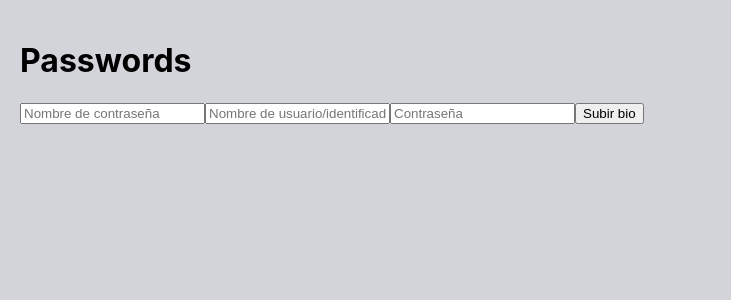
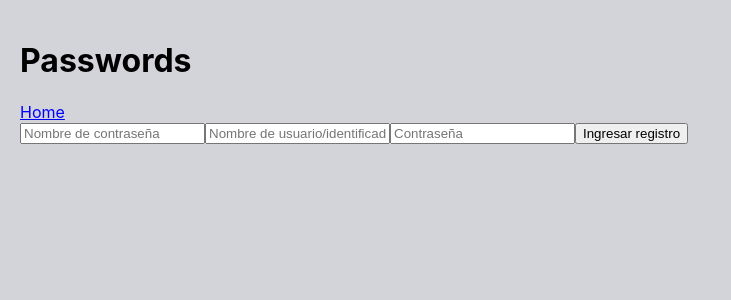
Before and after one commit to JohanTv/proyecto-seguridad, a React (Create React App) app: page /passwords in a window 1280 px wide. Shown: the top 300 px of the page, without its empty margins (0-731 px from the left). Built offline with nearby package versions, Linux system fonts and the light colour scheme.

Commit message:
Details and design

```diff
--- a/src/components/Header.jsx
+++ b/src/components/Header.jsx
@@ -1,4 +1,4 @@
-import React from 'react'
+import React, {Fragment} from 'react'
 import { Login } from './User/Login'
 import { User } from './User/User'
 import { NewUser } from './User/NewUser'
@@ -37,9 +37,22 @@ export function Header({usuario, setUser, usuarios, setUsuarios}) {
 
     if (usuario){
         if(usuario.loginCount === 1){
-            return (<NewUser username={usuario.username}/>)
+            return (
+            <Fragment>
+                <div className="header">
+                    <NewUser username={usuario.username}/>
+                </div>
+            </Fragment>
+
+            )
         }
-        return (<User username={usuario.username}/>)
+        return (
+        <Fragment>
+            <div className="header">
+                <User username={usuario.username}/>
+            </div>
+        </Fragment>
+        )
     }
     else{
         return (<Login verification = {login}/>)
--- a/src/components/Passwords/NewPassword.jsx
+++ b/src/components/Passwords/NewPassword.jsx
@@ -11,6 +11,9 @@ export function NewPassword({addPass}) {
                         }
         console.log(newPass)
         addPass(newPass)
+        passName.current.value = ""
+        userName.current.value = ""
+        password.current.value = ""
     };
 
     return (
@@ -18,7 +21,7 @@ export function NewPassword({addPass}) {
             <input ref={passName} type="text" placeholder="Nombre de contraseña"/>
             <input ref={userName} type="text" placeholder="Nombre de usuario/identificador"/>
             <input ref={password} type="password" placeholder="Contraseña"/>
-            <button type="submit" onClick={buildPass}>Subir bio</button>
+            <button type="submit" onClick={buildPass}>Ingresar registro</button>
         </div>
     )
 }
--- a/src/components/Passwords/PasswordsList.jsx
+++ b/src/components/Passwords/PasswordsList.jsx
@@ -2,6 +2,7 @@ import React, { useState, useEffect } from 'react'
 import { validate, encryptPassword } from '../../lib/cryptography'
 import { NewPassword } from './NewPassword'
 import { PasswordInfo } from './PasswordInfo'
+import {NavLink} from 'react-router-dom'
 
 const PASSWORDS = "PASSLIST"
 const CURRENTUSER = "USUARIOACTUAL"
@@ -62,6 +63,7 @@ export function PasswordsList() {
     return (
         <div>
             <h1>Passwords</h1>
+            <NavLink to="/" style={({ isActive }) => isActive ? {color: 'red'} : {color: 'blue'}} activeclassname="active">Home</NavLink>
             <NewPassword addPass={addPassword}/>
             { passwords  && passwords[user.username] && passwords[user.username].map((pass, index) => (
                 <PasswordInfo key={index} password={pass}/>
--- a/src/components/User/NewUser.jsx
+++ b/src/components/User/NewUser.jsx
@@ -2,7 +2,7 @@ import React from 'react'
 
 export function NewUser({username}) {
     return (
-        <div className="header">
+        <div className="welcome">
             Welcome {username}!
         </div>
     )
--- a/src/components/User/User.jsx
+++ b/src/components/User/User.jsx
@@ -2,7 +2,7 @@ import React from 'react'
 
 export function User({username}) {
     return (
-        <div className="header">
+        <div className="welcome">
             Welcome back {username}!
         </div>
     )
--- a/src/styles/header.css
+++ b/src/styles/header.css
@@ -1,5 +1,10 @@
-.header{
+.welcome{
     font-size: 30px;
     margin: 10px 50px;
     font-weight: bold;
 }
+
+.header{
+    display: flex;
+    justify-content: space-between;
+}
```
